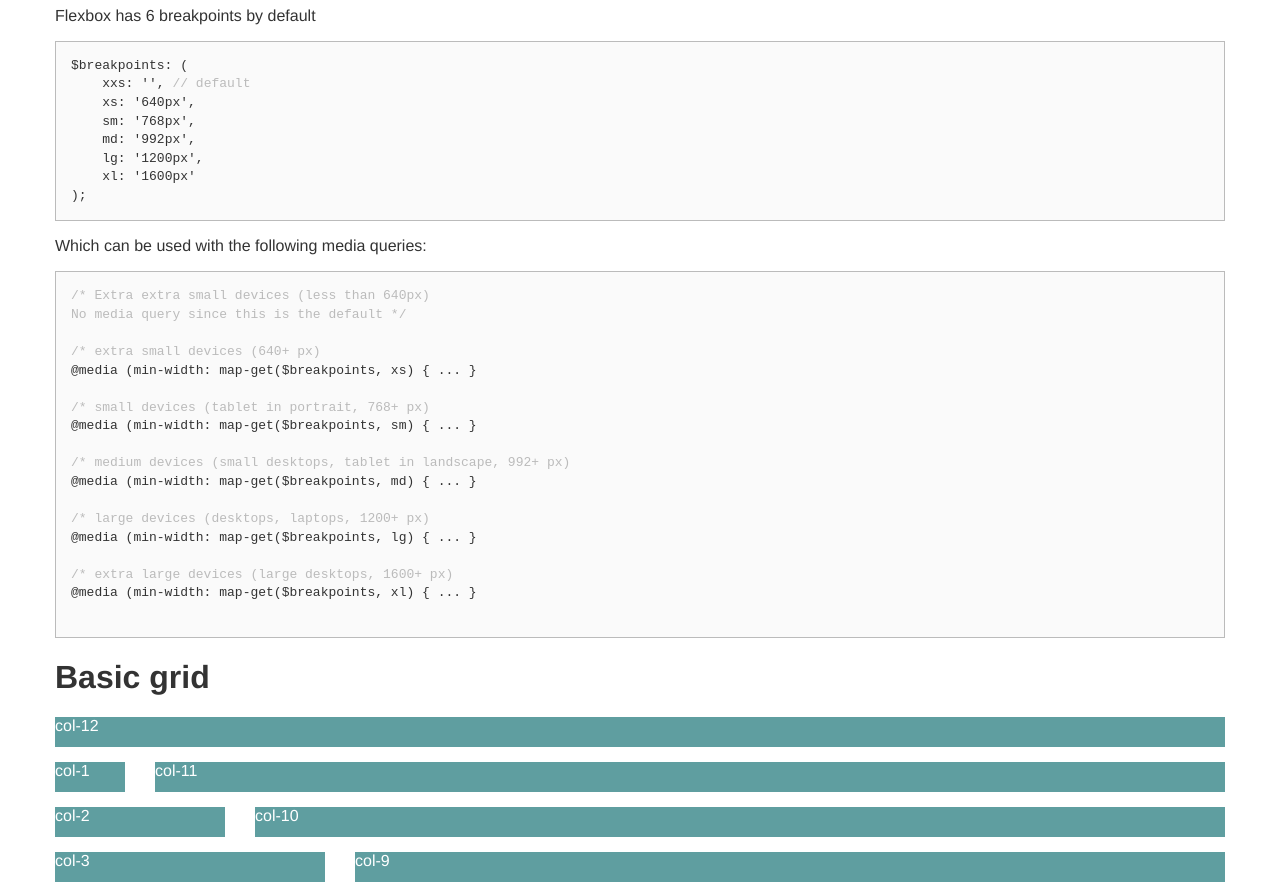
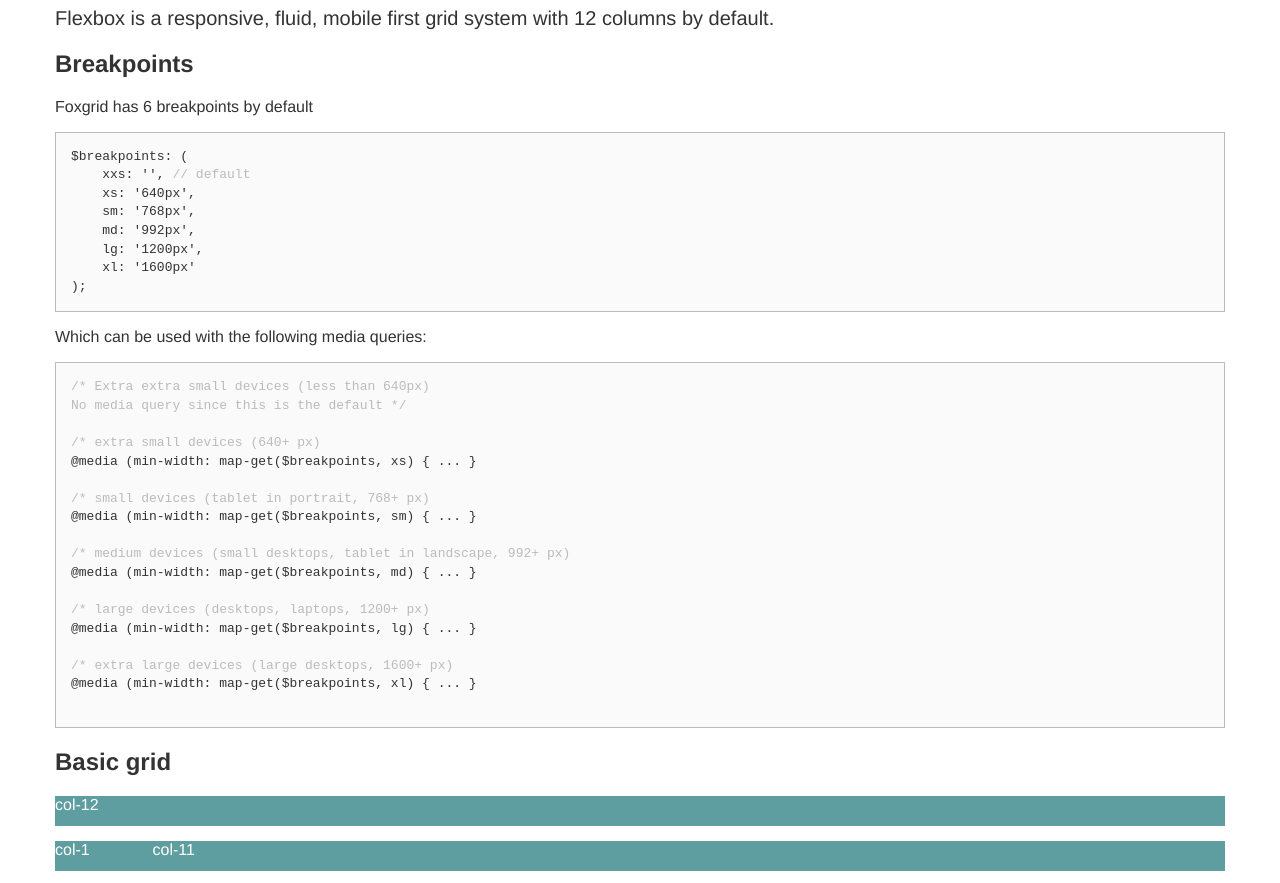
Before and after one commit to nelsonleite/foxgrid, a website: page app/index.html in a window 1280 px wide. Shown: the part 73-956 px from the top of the page. Drawn offline with nearby package versions, Linux system fonts and the light colour scheme; files that its build step writes are made by us from their sources.

Commit message:
created mixin for gutters' paddings and margins + no-gutter

```diff
--- a/app/index.html
+++ b/app/index.html
@@ -13,9 +13,14 @@
 <body>
 
     <div class="container">
-        <h1>Breakpoints</h1>
+        <h1>Grid system</h1>
+        <p class="lead">
+            Flexbox is a responsive, fluid, mobile first grid system with 12 columns by default.
+        </p>
+
+        <h2>Breakpoints</h2>
         <p>
-            Flexbox has 6 breakpoints by default
+            Foxgrid has 6 breakpoints by default
         </p>
         <pre><code>$breakpoints: (
     xxs: '', <span class="comment">// default</span>
@@ -49,7 +54,7 @@ No media query since this is the default */</span>
     </div>
 
     <div class="container">
-        <h1>Basic grid</h1>
+        <h2>Basic grid</h2>
 
         <!-- 12 -->
         <div class="row">
@@ -59,7 +64,7 @@ No media query since this is the default */</span>
         </div>
 
         <!-- 1-11 -->
-        <div class="row">
+        <div class="row no-gutter">
             <div class="col-xxs-1">
                 <div class="inner">col-1</div>
             </div>
--- a/app/styles/_demo.scss
+++ b/app/styles/_demo.scss
@@ -6,13 +6,17 @@ body {
 .container {
     max-width: 1200px;
     margin: auto;
-    padding-right: floor(($gutter / 2));
-    padding-left: ceil(($gutter / 2));
+    padding-right: 15px;
+    padding-left: 15px;
+}
+
+.lead {
+    font-size: 20px;
 }
 
 pre {
     display: block;
-    padding: $gutter / 2;
+    padding: 15px;
     margin: 0 0 10px;
     font-size: 13px;
     line-height: 1.42857143;
@@ -28,14 +32,11 @@ pre {
     }
 }
 
-.row {
-    margin-bottom: $gutter / 2;
-}
-
 [class*='col-'] {
     .inner {
-        min-height: $gutter;
+        min-height: 30px;
         color: #fff;
         background-color: cadetblue;
+        margin-bottom: 15px;
     }
 }
--- a/app/styles/_grid.scss
+++ b/app/styles/_grid.scss
@@ -6,11 +6,30 @@
     flex: 0 1 auto;
     flex-direction: row;
     flex-wrap: wrap;
-    margin-right: floor(($gutter / -2));
-    margin-left: ceil(($gutter / -2));
 
+    // margins
+    &:not(.no-gutter) {
+        @each $breakpoint, $val in $breakpoints {
+            @if $val == '' {
+                @include calc-column-gutter('margin', $breakpoint, -1);
+            }
+            @else {
+                @media (min-width: #{$val}) {
+                    @include calc-column-gutter('margin', $breakpoint, -1);
+                }
+            }
+        }
+    }
+
+    // reverse direction
     &.reverse {
         flex-direction: row-reverse;
+    }
+
+    // remove gutter
+    &.no-gutter {
+        margin-right: 0;
+        margin-left: 0;
     }
 }
 
@@ -32,20 +51,20 @@ $list: remove-nth($list, 1);
 //
 #{$list} {
     flex: 0 0 auto;
-    // padding-right: floor(($gutter / 2));
-    // padding-left: ceil(($gutter / 2));
 
     @each $breakpoint, $val in $breakpoints {
         @if $val == '' {
-            padding-right: floor((map-get($gutterMap, #{$breakpoint}) / 2)) + px;
-            padding-left: ceil((map-get($gutterMap, #{$breakpoint}) / 2)) + px;
+            @include calc-column-gutter('padding', $breakpoint);
         }
         @else {
             @media (min-width: #{$val}) {
-                padding-right: floor((map-get($gutterMap, #{$breakpoint}) / 2)) + px;
-                padding-left: ceil((map-get($gutterMap, #{$breakpoint}) / 2)) + px;
+                @include calc-column-gutter('padding', $breakpoint);
             }
         }
+    }
+
+    .row.no-gutter & {
+        padding: 0;
     }
 }
 
--- a/app/styles/_mixins.scss
+++ b/app/styles/_mixins.scss
@@ -1,4 +1,9 @@
-// Removing list value at index n
+/**
+ * Removing list value at nth index
+ * @param  {list} $list  List to remove the item
+ * @param  {list} $index Index for the item to be removed
+ * @return {list}        List with the item removed
+ */
 @function remove-nth($list, $index) {
     $result: null;
 
@@ -28,7 +33,10 @@
     @return $result;
 }
 
-// Loop for each column
+/**
+ * Calculate dimensions for each column
+ * @param $breakpoint
+ */
 @mixin calc-grid-column($breakpoint) {
     @for $i from 1 through $grid-columns {
         .col-#{$breakpoint}-#{$i} {
@@ -37,3 +45,14 @@
         }
     }
 }
+
+/**
+ * Calculate gutter width
+ * @param  $property    Property to apply the value
+ * @param  $breakpoint
+ * @param  $abs         [1, -1] Whether the $property value is positive or negative
+ */
+@mixin calc-column-gutter($property, $breakpoint, $abs: 1) {
+    #{$property}-right: floor(((map-get($gutterMap, #{$breakpoint}) * $abs) / 2)) + px;
+    #{$property}-left: ceil(((map-get($gutterMap, #{$breakpoint}) * $abs) / 2)) + px;
+}
--- a/app/styles/_vars.scss
+++ b/app/styles/_vars.scss
@@ -1,8 +1,5 @@
 // how many columns in the grid
 $grid-columns: 12 !default;
-
-// gutter between columns (half for left and right)
-$gutter: 30px !default;
 
 // screen breakpoints
 $breakpoints: (
@@ -23,3 +20,11 @@ $gutterMap: (
     lg: 30,
     xl: 30
 );
+
+// helper vars for each gutter
+$gutter_xxs: map-get($gutterMap, xxs);
+$gutter_xs: map-get($gutterMap, xs);
+$gutter_sm: map-get($gutterMap,sm);
+$gutter_md: map-get($gutterMap, md);
+$gutter_lg: map-get($gutterMap, lg);
+$gutter_xl: map-get($gutterMap, xl);
```
Also changed, not shown: .tmp/styles/main.css.
